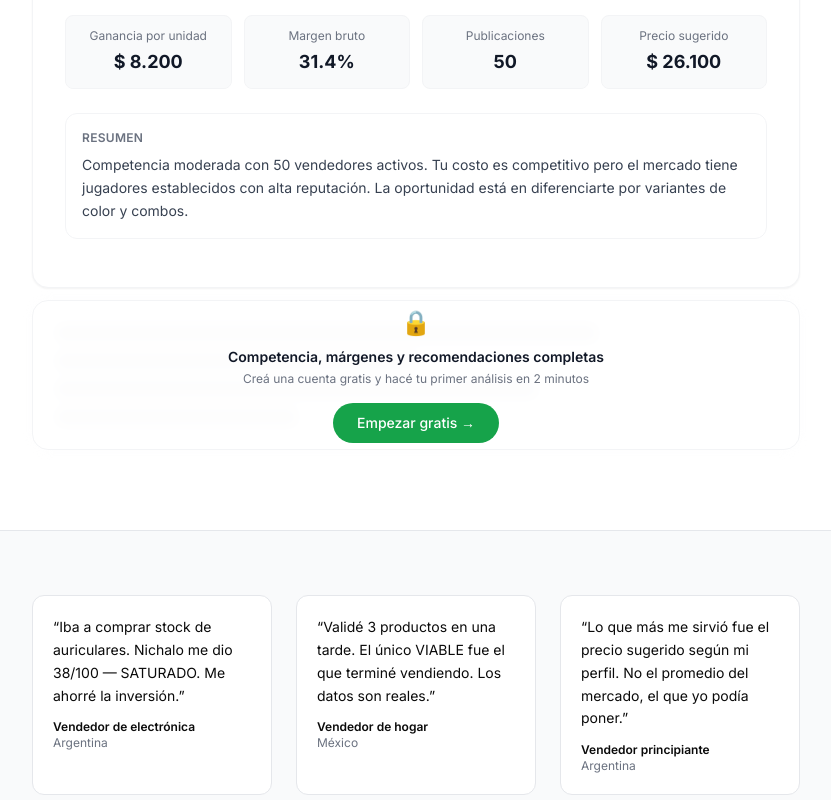
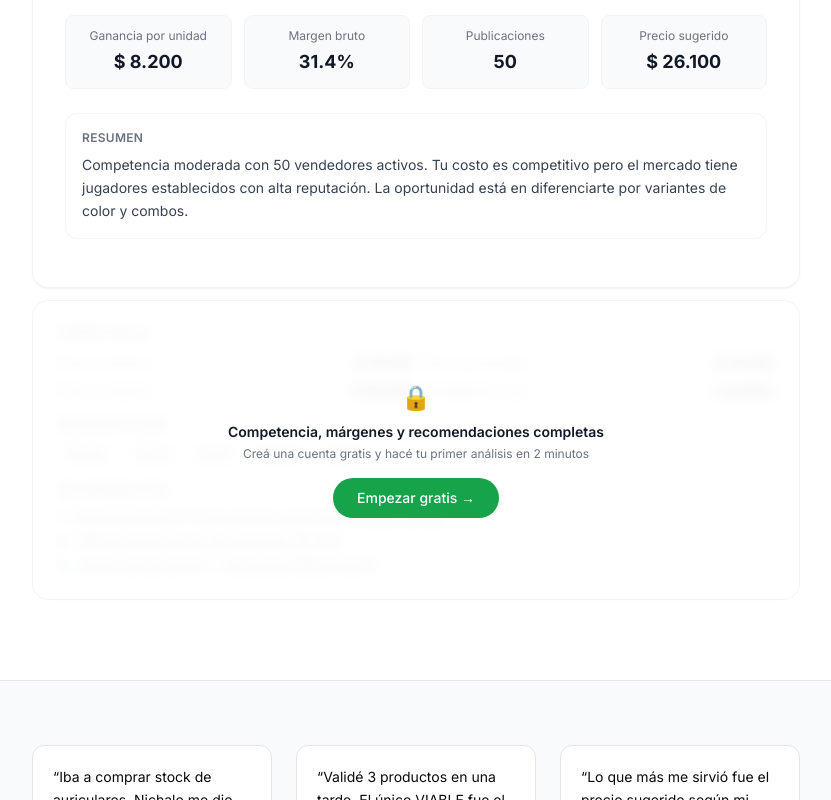
Before and after one commit to caudalproject/nichalo, a Next.js app: page / in a window 1280 px wide. Shown: the part 1709-2509 px from the top of the page, without its empty margins (224-1055 px from the left). Built offline with nearby package versions, Linux system fonts and the light colour scheme; no server answers.

Commit message:
feat: demo estatica mejorada, ocultar para logueados, blur con contenido real

```diff
--- a/app/page.tsx
+++ b/app/page.tsx
@@ -7,6 +7,7 @@ import { HeroSection } from "@/components/HeroSection";
 import { FAQSection } from "@/components/FAQSection";
 import { PricingCheckoutButton } from "@/components/PricingCheckoutButton";
 import { getPaisFromHeaders, getPreciosPorPais } from "@/lib/geolocation";
+import { createSupabaseServerClient } from "@/lib/supabase-server";
 
 const FEATURES = [
   {
@@ -47,6 +48,9 @@ const STEPS = [
 export default async function LandingPage() {
   const pais = getPaisFromHeaders();
   const precios = getPreciosPorPais(pais);
+  const supabase = createSupabaseServerClient();
+  const { data: { user } } = await supabase.auth.getUser();
+  const isLoggedIn = !!user;
 
   const PLANS = [
     {
@@ -177,14 +181,14 @@ export default async function LandingPage() {
           </div>
         </section>
 
-        {/* Demo estática */}
+        {!isLoggedIn && (
         <section className="container py-20">
           <div className="mx-auto max-w-3xl text-center mb-10">
             <h2 className="text-3xl font-bold text-[#0A0A0A]">
               Esto es lo que vas a ver
             </h2>
             <p className="mt-3 text-[#6B7280]">
-              Análisis real de Termo Stanley 473ml — Argentina
+              Así se ve un análisis real — antes de gastar un peso en stock
             </p>
           </div>
 
@@ -231,13 +235,37 @@ export default async function LandingPage() {
               </div>
             </div>
 
-            {/* Blur overlay sobre la parte de abajo */}
+            {/* Contenido bloqueado */}
             <div className="relative mt-3">
-              <div className="blur-sm pointer-events-none select-none opacity-60 bg-white rounded-2xl border border-gray-100 p-6 space-y-3">
-                <div className="h-4 bg-gray-200 rounded w-3/4" />
-                <div className="h-4 bg-gray-200 rounded w-1/2" />
-                <div className="h-4 bg-gray-200 rounded w-2/3" />
-                <div className="h-4 bg-gray-200 rounded w-1/3" />
+              <div className="blur-sm pointer-events-none select-none opacity-50 bg-white rounded-2xl border border-gray-100 p-6 space-y-4">
+                {/* Competencia falsa */}
+                <div>
+                  <p className="text-xs font-semibold text-gray-500 uppercase tracking-wide mb-3">Competencia</p>
+                  <div className="grid grid-cols-2 gap-2 text-sm">
+                    <div className="flex justify-between"><span className="text-gray-400">Precio mínimo</span><span className="font-medium">$ 19.500</span></div>
+                    <div className="flex justify-between"><span className="text-gray-400">Precio promedio</span><span className="font-medium">$ 34.800</span></div>
+                    <div className="flex justify-between"><span className="text-gray-400">Precio máximo</span><span className="font-medium">$ 58.000</span></div>
+                    <div className="flex justify-between"><span className="text-gray-400">Vendedores top</span><span className="font-medium">3 perfiles</span></div>
+                  </div>
+                </div>
+                {/* Palabras clave falsas */}
+                <div>
+                  <p className="text-xs font-semibold text-gray-500 uppercase tracking-wide mb-2">Palabras clave</p>
+                  <div className="flex flex-wrap gap-2">
+                    {["Stanley", "Termo", "473ml", "Original", "Verde"].map(kw => (
+                      <span key={kw} className="px-2 py-1 rounded-full border border-gray-200 text-xs text-gray-600">{kw}</span>
+                    ))}
+                  </div>
+                </div>
+                {/* Recomendación falsa */}
+                <div>
+                  <p className="text-xs font-semibold text-gray-500 uppercase tracking-wide mb-2">Recomendación</p>
+                  <div className="space-y-1">
+                    <div className="flex gap-2 text-sm"><span className="text-green-600 font-bold">1.</span><span className="text-gray-600">Entrá al percentil 10 de precios para las primeras ventas</span></div>
+                    <div className="flex gap-2 text-sm"><span className="text-green-600 font-bold">2.</span><span className="text-gray-600">Ofrecé envío gratis los primeros 30 días</span></div>
+                    <div className="flex gap-2 text-sm"><span className="text-green-600 font-bold">3.</span><span className="text-gray-600">Armá combo termo + mate para diferenciarte</span></div>
+                  </div>
+                </div>
               </div>
               <div className="absolute inset-0 flex flex-col items-center justify-center bg-white/80 rounded-2xl border border-gray-100 backdrop-blur-sm">
                 <span className="text-2xl mb-2">🔒</span>
@@ -256,6 +284,7 @@ export default async function LandingPage() {
             </div>
           </div>
         </section>
+        )}
 
         {/* Testimonios */}
         <section className="bg-[#F9FAFB] py-16 border-y border-[#E5E7EB]">
```
